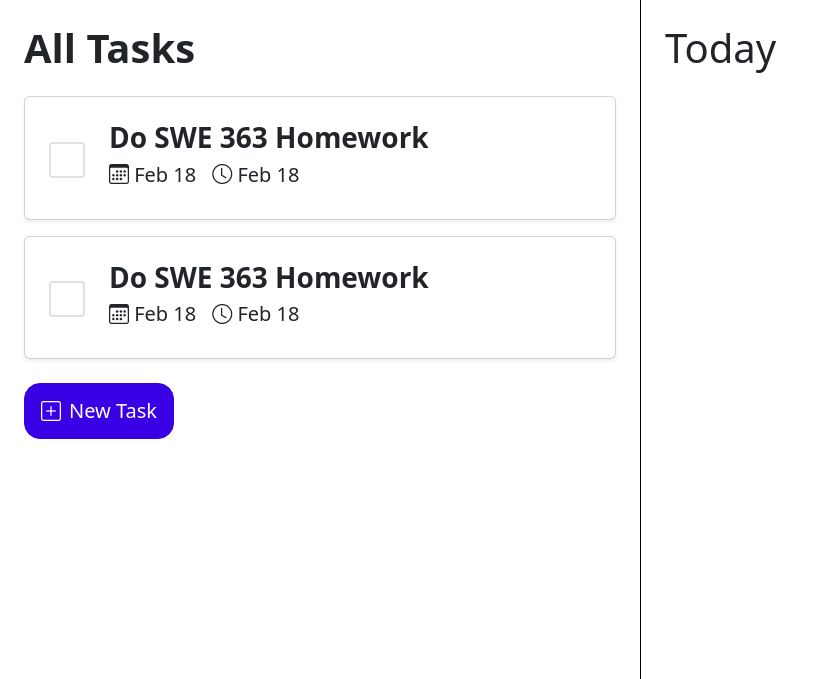
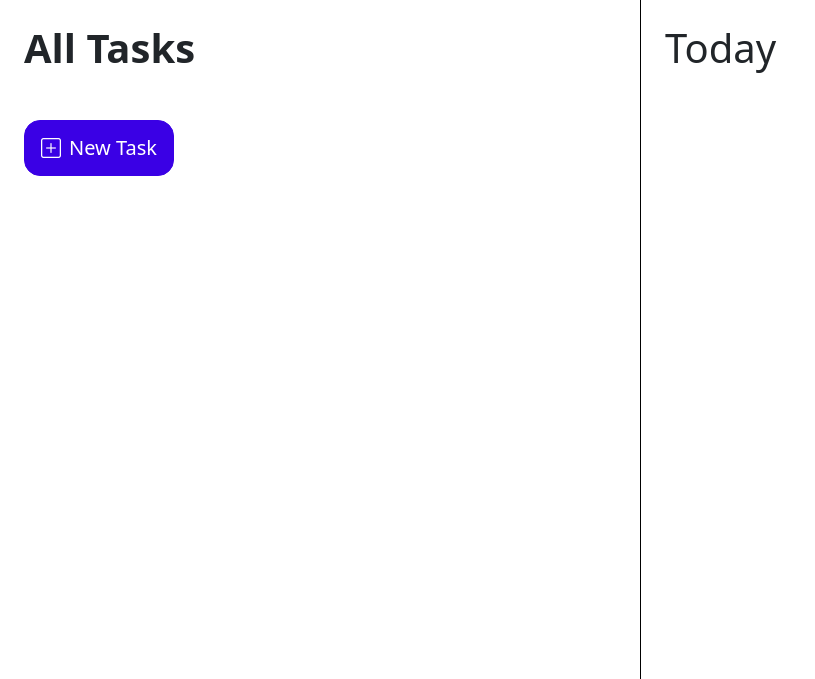
Before and after one commit to hammadojh/web-demos, a web app: file calendar app/solution/index.html in a window 1280 px wide. Shown: the top 679 px of the page, without its empty margins (0-815 px from the left). Run offline with its HTML, style and script files only (its server is not run), Linux system fonts and the light colour scheme; some libraries are stand-ins or nearby versions.

Commit message:
new edits

```diff
--- a/calendar app/solution/index.html
+++ b/calendar app/solution/index.html
@@ -5,25 +5,11 @@
     <meta charset="UTF-8">
     <meta name="viewport" content="width=device-width, initial-scale=1.0">
     <link href="./css/style.css" rel="stylesheet">
-    <!-- <link href="https://cdn.jsdelivr.net/npm/bootstrap@5.3.3/dist/css/bootstrap.min.css" rel="stylesheet"
-        integrity="sha384-QWTKZyjpPEjISv5WaRU9OFeRpok6YctnYmDr5pNlyT2bRjXh0JMhjY6hW+ALEwIH" crossorigin="anonymous"> -->
     <script src="https://cdn.jsdelivr.net/npm/bootstrap@5.3.3/dist/js/bootstrap.bundle.min.js"
         integrity="sha384-YvpcrYf0tY3lHB60NNkmXc5s9fDVZLESaAA55NDzOxhy9GkcIdslK1eN7N6jIeHz" crossorigin="anonymous"
         defer></script>
+    <script src="script.js" defer></script>
     <link href="https://cdn.jsdelivr.net/npm/bootstrap-icons@1.7.2/font/bootstrap-icons.css" rel="stylesheet">
-    <style>
-        html {
-            height: 100%;
-        }
-
-        section {
-            border-left: 1px solid black;
-        }
-
-        .form-check-input {
-            border-width: 2px;
-        }
-    </style>
     <title>Calendar App</title>
 </head>
 
@@ -34,35 +20,9 @@
             <section id="all_tasks" class="p-4 border-start-0">
                 <h1 class="fw-bold mb-4">All Tasks</h1>
                 <div class="cards vstack gap-3 mb-4">
-                    <!-- Task Card -->
-                    <div class="card p-4 shadow-sm">
-                        <div class="hstack gap-4 align-items-center">
-                            <input type="checkbox" class="form-check-input p-3">
-                            <div>
-                                <h3 class="fw-bold">Do SWE 363 Homework</h3>
-                                <div class="hstack gap-3">
-                                    <h5><i class="bi bi-calendar3"></i> Feb 18</h5>
-                                    <h5><i class="bi bi-clock"></i> Feb 18</h5>
-                                </div>
-                            </div>
-                        </div>
-                    </div>
-                    <!-- Task Card -->
-                    <div class="card p-4 shadow-sm">
-                        <div class="hstack gap-4 align-items-center">
-                            <input type="checkbox" class="form-check-input p-3">
-                            <div>
-                                <h3 class="fw-bold">Do SWE 363 Homework</h3>
-                                <div class="hstack gap-3">
-                                    <h5><i class="bi bi-calendar3"></i> Feb 18</h5>
-                                    <h5><i class="bi bi-clock"></i> Feb 18</h5>
-                                </div>
-                            </div>
-                        </div>
-                    </div>
                 </div>
                 <!-- New task button -->
-                <button type="button" class="btn btn-lg btn-primary hstack gap-2">
+                <button type="button" class="btn btn-lg btn-primary hstack gap-2" id="new_task_btn">
                     <i class="bi bi-plus-square"></i>
                     <span>New Task</span>
                 </button>
--- a/calendar app/solution/scss/style.scss
+++ b/calendar app/solution/scss/style.scss
@@ -7,3 +7,28 @@ $btn-padding-y-lg:12px;
 
 // import bootstrap
 @import "../bootstrap/scss/bootstrap";
+
+//Other CSS
+html {
+    height: 100%;
+}
+
+section {
+    border-left: 1px solid black;
+}
+
+.form-check-input {
+    border-width: 2px;
+}
+
+#new_task_input:focus {
+    box-shadow: none !important;
+}
+
+.card.checked{
+    opacity: 0.5;
+}
+
+.card.checked * {
+    text-decoration: line-through;
+}
```
Also changed, not shown: calendar app/solution/css/style.css, 1 other file.
